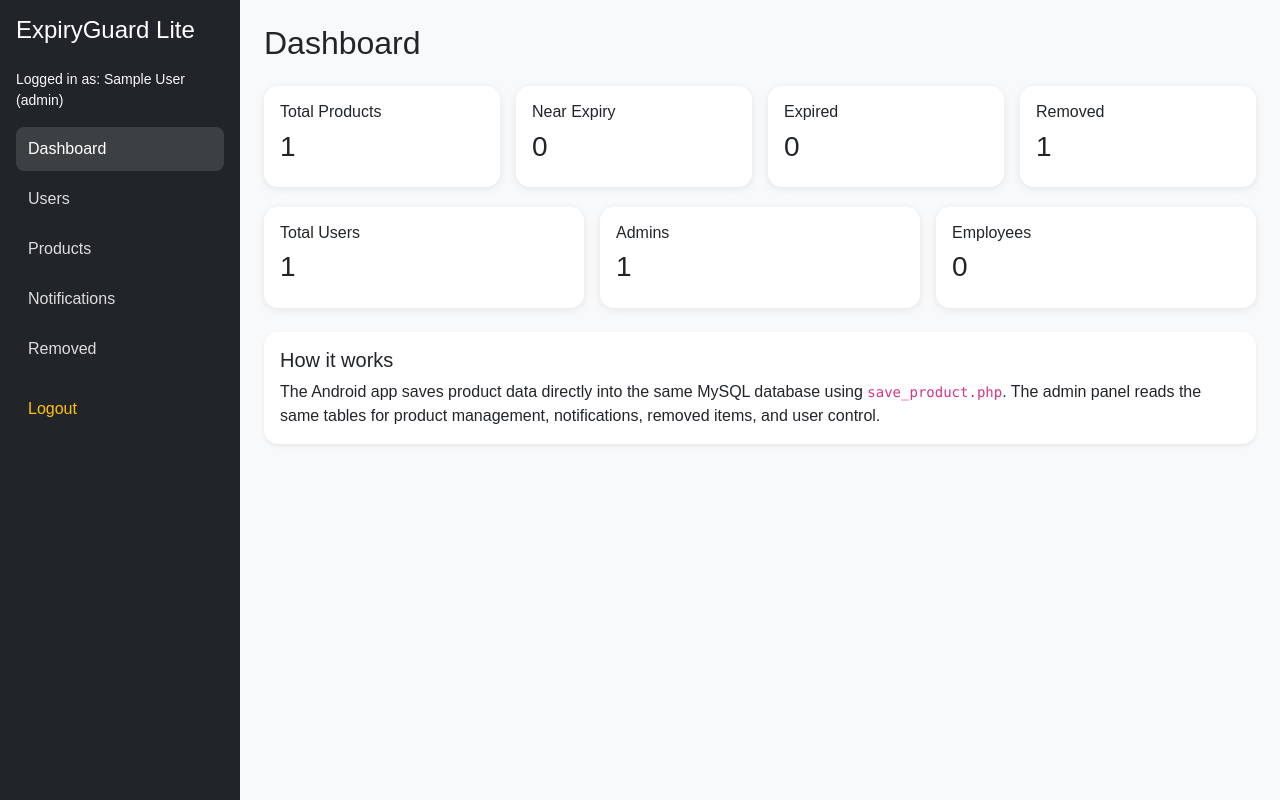
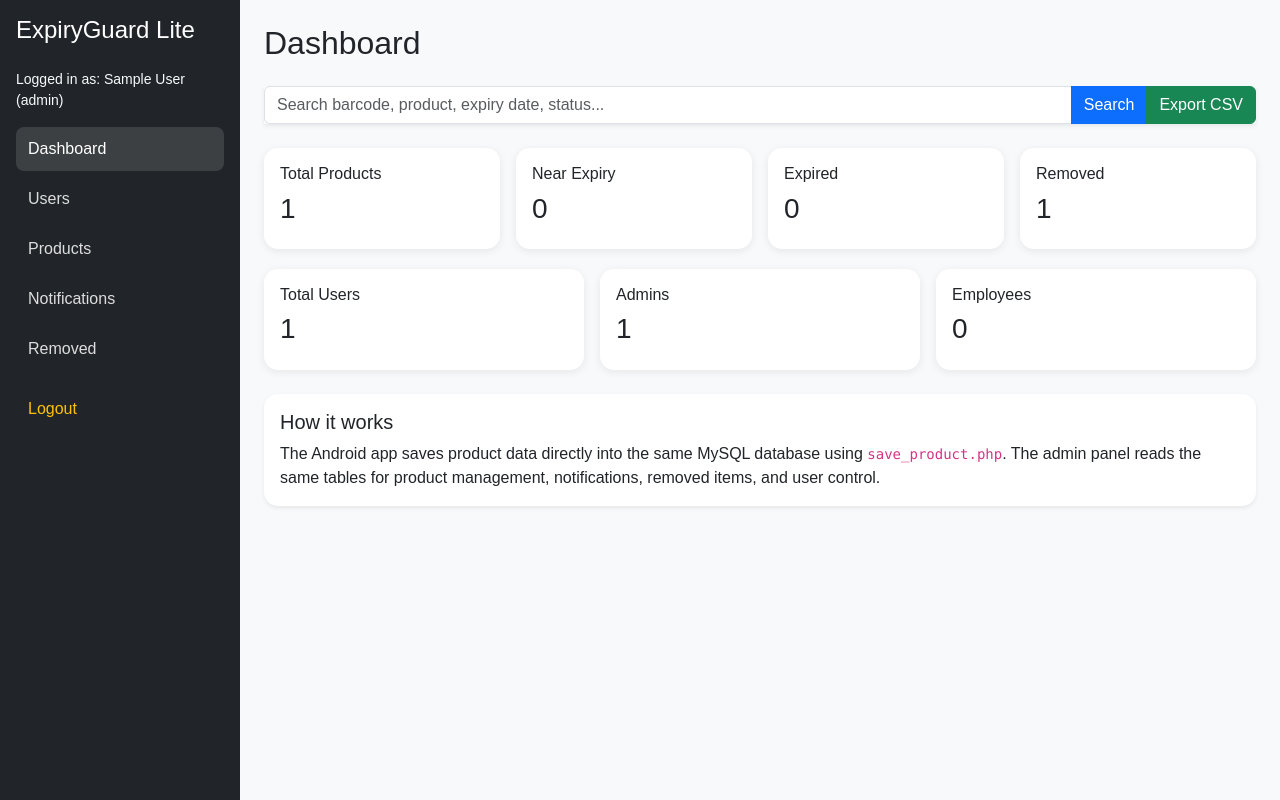
Before and after one commit to joeabiramia/ExpiryGuardLite, a PHP site: page /admin/dashboard.php in a window 1280 px wide. Run offline with PHP 8.4, Linux system fonts and the light colour scheme; the visitor is signed in with stand-in values (Sample User, id 1); tables that the repository leaves empty or names only in its code hold one stand-in row (values such as "Sample post").

Commit message:
data validation in db for duplicated value + adding search bar

```diff
--- a/admin/dashboard.php
+++ b/admin/dashboard.php
@@ -1,6 +1,9 @@
-<?php include 'layout_top.php'; ?>
-<?php require_once '../config/db.php'; ?>
 <?php
+include 'layout_top.php';
+require_once '../config/db.php';
+
+$search = trim($_GET['q'] ?? '');
+
 $stats = [
     'total_products' => 0,
     'near_expiry' => 0,
@@ -26,27 +29,175 @@ foreach ($map as $key => $sql) {
     $stats[$key] = (int)$row['total'];
 }
 ?>
+
 <h2 class="mb-4">Dashboard</h2>
+
+<!-- Search + Export -->
+<form method="GET" class="mb-4">
+    <div class="input-group shadow-sm">
+        <input
+            type="text"
+            class="form-control"
+            name="q"
+            placeholder="Search barcode, product, expiry date, status..."
+            value="<?= htmlspecialchars($search) ?>"
+        >
+        <button class="btn btn-primary" type="submit">Search</button>
+
+        <a
+            href="export_csv.php<?= $search ? '?q=' . urlencode($search) : '' ?>"
+            class="btn btn-success"
+        >
+            Export CSV
+        </a>
+
+        <?php if ($search): ?>
+            <a href="dashboard.php" class="btn btn-outline-secondary">Clear</a>
+        <?php endif; ?>
+    </div>
+</form>
+
+<!-- Stats -->
 <div class="row g-3">
-    <div class="col-md-3"><div class="card stat-card"><div class="card-body"><h6>Total Products</h6><h3><?= $stats['total_products'] ?? 0 ?></h3></div></div></div>
-    <div class="col-md-3"><div class="card stat-card"><div class="card-body"><h6>Near Expiry</h6><h3><?= $stats['near_expiry'] ?? 0 ?></h3></div></div></div>
-    <div class="col-md-3"><div class="card stat-card"><div class="card-body"><h6>Expired</h6><h3><?= $stats['expired'] ?? 0 ?></h3></div></div></div>
-    <div class="col-md-3"><div class="card stat-card"><div class="card-body"><h6>Removed</h6><h3><?= $stats['removed'] ?? 0 ?></h3></div></div></div>
+    <div class="col-md-3">
+        <div class="card stat-card">
+            <div class="card-body">
+                <h6>Total Products</h6>
+                <h3><?= $stats['total_products'] ?></h3>
+            </div>
+        </div>
+    </div>
+
+    <div class="col-md-3">
+        <div class="card stat-card">
+            <div class="card-body">
+                <h6>Near Expiry</h6>
+                <h3><?= $stats['near_expiry'] ?></h3>
+            </div>
+        </div>
+    </div>
+
+    <div class="col-md-3">
+        <div class="card stat-card">
+            <div class="card-body">
+                <h6>Expired</h6>
+                <h3><?= $stats['expired'] ?></h3>
+            </div>
+        </div>
+    </div>
+
+    <div class="col-md-3">
+        <div class="card stat-card">
+            <div class="card-body">
+                <h6>Removed</h6>
+                <h3><?= $stats['removed'] ?></h3>
+            </div>
+        </div>
+    </div>
 </div>
+
 <div class="row g-3 mt-1">
-    <div class="col-md-4"><div class="card stat-card"><div class="card-body"><h6>Total Users</h6><h3><?= $stats['total_users'] ?? 0 ?></h3></div></div></div>
-    <div class="col-md-4"><div class="card stat-card"><div class="card-body"><h6>Admins</h6><h3><?= $stats['admins'] ?? 0 ?></h3></div></div></div>
-    <div class="col-md-4"><div class="card stat-card"><div class="card-body"><h6>Employees</h6><h3><?= $stats['employees'] ?? 0 ?></h3></div></div></div>
+    <div class="col-md-4">
+        <div class="card stat-card">
+            <div class="card-body">
+                <h6>Total Users</h6>
+                <h3><?= $stats['total_users'] ?></h3>
+            </div>
+        </div>
+    </div>
+
+    <div class="col-md-4">
+        <div class="card stat-card">
+            <div class="card-body">
+                <h6>Admins</h6>
+                <h3><?= $stats['admins'] ?></h3>
+            </div>
+        </div>
+    </div>
+
+    <div class="col-md-4">
+        <div class="card stat-card">
+            <div class="card-body">
+                <h6>Employees</h6>
+                <h3><?= $stats['employees'] ?></h3>
+            </div>
+        </div>
+    </div>
 </div>
+
+<!-- How it works -->
+<?php if (!$search): ?>
 <div class="card mt-4 border-0 shadow-sm">
     <div class="card-body">
         <h5>How it works</h5>
-        <p class="mb-0">The Android app saves product data directly into the same MySQL database using <code>save_product.php</code>. The admin panel reads the same tables for product management, notifications, removed items, and user control.</p>
+        <p class="mb-0">
+            The Android app saves product data directly into the same MySQL database using
+            <code>save_product.php</code>.
+            The admin panel reads the same tables for product management, notifications,
+            removed items, and user control.
+        </p>
     </div>
 </div>
+<?php endif; ?>
+
+<!-- Search Results -->
+<?php if ($search): ?>
+<?php
+$stmt = $conn->prepare("
+    SELECT barcode, product_name, expiry_date, status
+    FROM products
+    WHERE barcode LIKE CONCAT('%', ?, '%')
+       OR product_name LIKE CONCAT('%', ?, '%')
+       OR expiry_date LIKE CONCAT('%', ?, '%')
+       OR status LIKE CONCAT('%', ?, '%')
+    ORDER BY entered_on DESC
+");
+$stmt->bind_param("ssss", $search, $search, $search, $search);
+$stmt->execute();
+$result = $stmt->get_result();
+?>
+
+<div class="card mt-4 border-0 shadow-sm">
+    <div class="card-body">
+        <h5>Search Results (<?= $result->num_rows ?>)</h5>
+
+        <?php if ($result->num_rows > 0): ?>
+            <div class="table-responsive">
+                <table class="table table-striped align-middle">
+                    <thead>
+                        <tr>
+                            <th>Barcode</th>
+                            <th>Product</th>
+                            <th>Expiry Date</th>
+                            <th>Status</th>
+                        </tr>
+                    </thead>
+                    <tbody>
+                        <?php while ($row = $result->fetch_assoc()): ?>
+                            <tr>
+                                <td><?= htmlspecialchars($row['barcode']) ?></td>
+                                <td><?= htmlspecialchars($row['product_name']) ?></td>
+                                <td><?= htmlspecialchars($row['expiry_date']) ?></td>
+                                <td><?= htmlspecialchars($row['status']) ?></td>
+                            </tr>
+                        <?php endwhile; ?>
+                    </tbody>
+                </table>
+            </div>
+        <?php else: ?>
+            <p class="text-muted mb-0">No matching products found.</p>
+        <?php endif; ?>
+    </div>
+</div>
+<?php endif; ?>
+
+<!-- Auto refresh -->
+<?php if (!$search): ?>
 <script>
 setInterval(() => {
     location.reload();
 }, 5000);
 </script>
+<?php endif; ?>
+
 <?php include 'layout_bottom.php'; ?>
```
Also changed, not shown: admin/export_csv.php (added, +44 -0 lines), api/save_product.php (+15 -1 lines).
